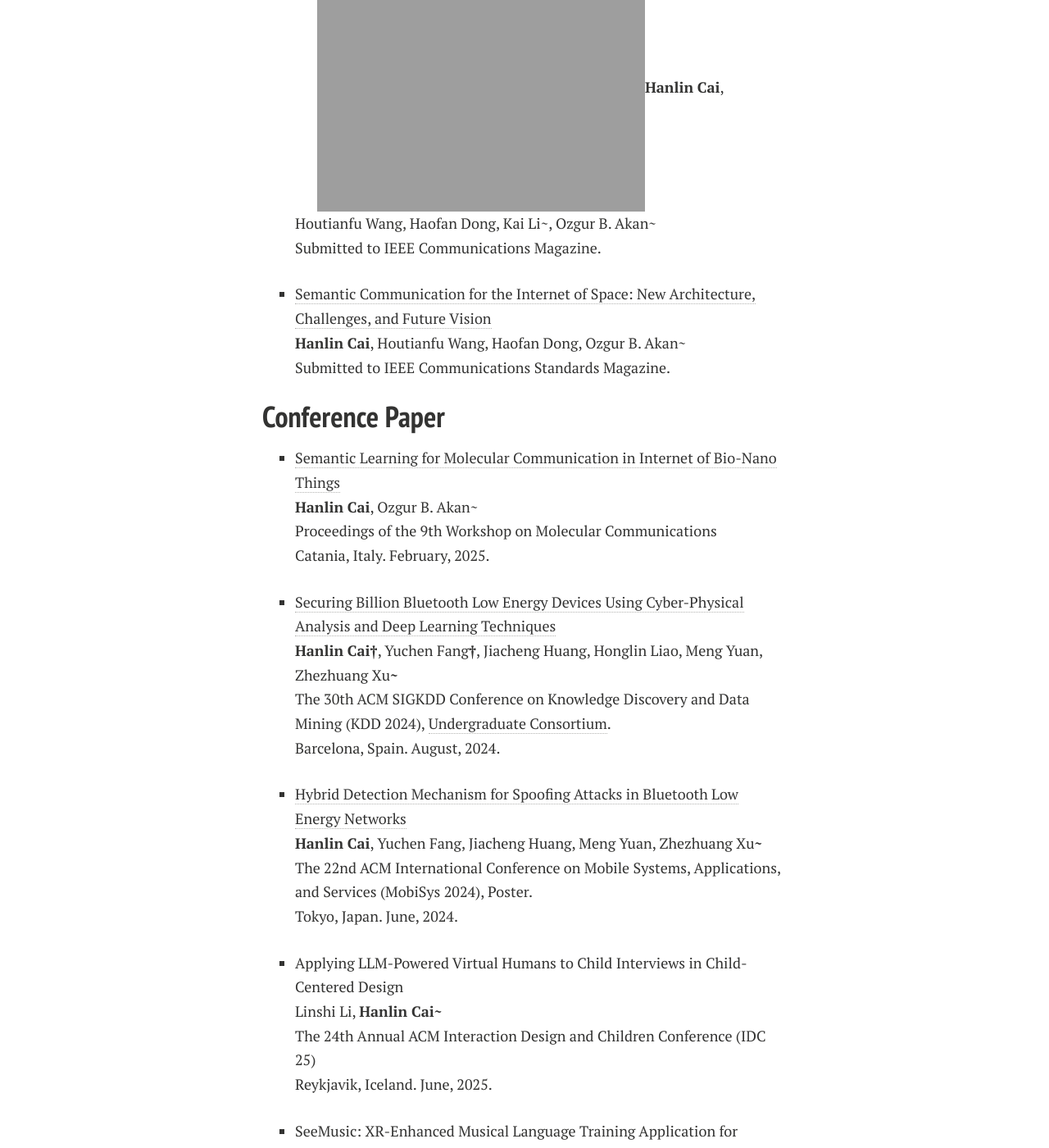
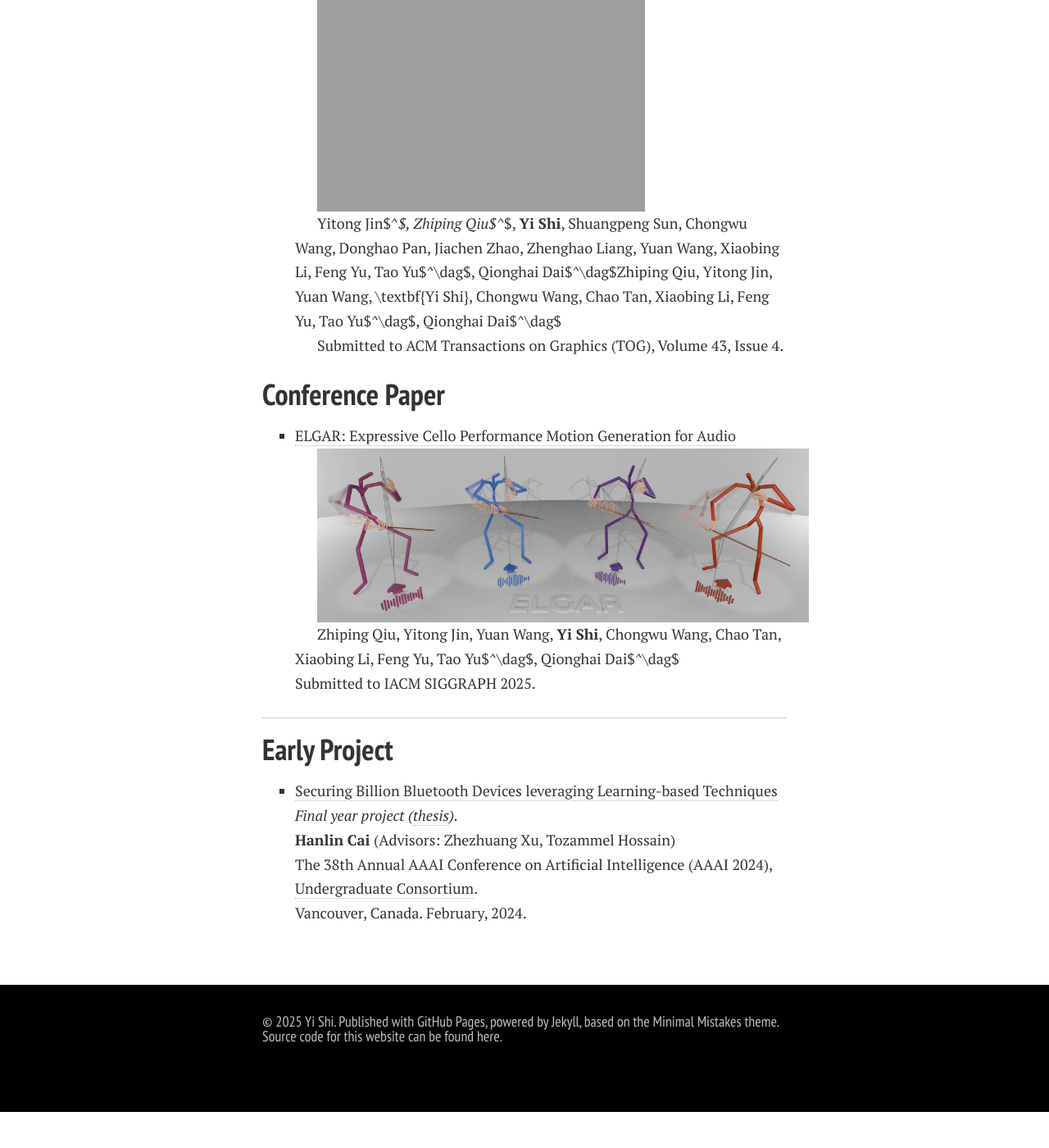
Before and after one commit to shiyi099/Billion.github.io, a Jekyll site: the page built from publications.md, in a window 1280 px wide and 1400 px high, scrolled down 338 px. Shown: the whole window at 82% size. Built offline with Jekyll 4.4.1, drawn with Linux system fonts in a browser that asks for light colours; nearby versions of some CDN libraries; comment, search, counter and statistics services are not loaded; a style sheet for code colours, icons or effects is not loaded; after the commit the page ends 1694 px from its top, so only the background shows below that; some of the changed text lies outside the part shown.

Commit message:
Update publications.md

```diff
--- a/publications.md
+++ b/publications.md
@@ -8,44 +8,24 @@ title: Publications
 
 ## Journal Paper
 
-- [Audio Matters Too! Enhancing Markerless Motion Capture with Audio Signals for String Performance Capture](https://arxiv.org/abs/2507.01694)<br>
+- [Audio Matters Too! Enhancing Markerless Motion Capture with Audio Signals for String Performance Capture](https://dl.acm.org/doi/abs/10.1145/3658235)<br>
 
-  <img title="" src="https://shiyi099.github.io/Billion.github.io/images/pubilcations/SPD.jpg" alt="" data-align="inline">**Hanlin Cai**, Houtianfu Wang, Haofan Dong, Kai Li~, Ozgur B. Akan~<br>Submitted to IEEE Communications Magazine.<br>
+  <img title="" src="https://shiyi099.github.io/Billion.github.io/images/publications/SPD.jpg" alt="" data-align="inline">
 
-- [Semantic Communication for the Internet of Space: New Architecture, Challenges, and Future Vision](https://arxiv.org/abs/2503.23446)<br>**Hanlin Cai**, Houtianfu Wang, Haofan Dong, Ozgur B. Akan~<br>Submitted to IEEE Communications Standards Magazine.<br>
+  Yitong Jin$^*$, Zhiping Qiu$^*$, **Yi Shi**, Shuangpeng Sun, Chongwu Wang, Donghao Pan, Jiachen Zhao, Zhenghao Liang, Yuan Wang, Xiaobing Li, Feng Yu, Tao Yu$^\dag$, Qionghai Dai$^\dag$Zhiping Qiu, Yitong Jin, Yuan Wang, \textbf{Yi Shi}, Chongwu Wang, Chao Tan, Xiaobing Li, Feng Yu, Tao Yu$^\dag$, Qionghai Dai$^\dag$<br>
+
+  Submitted to ACM Transactions on Graphics (TOG), Volume 43, Issue 4.<br>
 
 ## Conference Paper
 
-- [Semantic Learning for Molecular Communication in Internet of Bio-Nano Things](https://arxiv.org/abs/2502.08426)<br>**Hanlin Cai**, Ozgur B. Akan~<br>Proceedings of the 9th Workshop on Molecular Communications<br>Catania, Italy. February, 2025.<br>
+- [ELGAR:  Expressive Cello Performance Motion Generation for Audio](https://dl.acm.org/doi/10.1145/3721238.3730756)
 
-- [Securing Billion Bluetooth Low Energy Devices Using Cyber-Physical Analysis and Deep Learning Techniques](https://www.researchgate.net/publication/384046364/)<br>**Hanlin Cai†**, Yuchen Fang**†**, Jiacheng Huang, Honglin Liao, Meng Yuan, Zhezhuang Xu**~**<br>The 30th ACM SIGKDD Conference on Knowledge Discovery and Data Mining (KDD 2024), [Undergraduate Consortium](https://kdd2024.kdd.org/undergraduate-consortium/).<br>Barcelona, Spain. August, 2024.<br>
+  ![](https://shiyi099.github.io/Billion.github.io/images/publications/ELGAR.jpg)
 
-- [Hybrid Detection Mechanism for Spoofing Attacks in Bluetooth Low Energy Networks](https://dl.acm.org/doi/abs/10.1145/3643832.3661434)<br>**Hanlin Cai**, Yuchen Fang, Jiacheng Huang, Meng Yuan, Zhezhuang Xu**~**<br>The 22nd ACM International Conference on Mobile Systems, Applications, and Services (MobiSys 2024), Poster.<br>Tokyo, Japan. June, 2024.<br>
-
-- Applying LLM-Powered Virtual Humans to Child Interviews in Child-Centered Design<br>Linshi Li, **Hanlin Cai~**<br>The 24th Annual ACM Interaction Design and Children Conference (IDC 25)<br>Reykjavik, Iceland. June, 2025.<br>
-
-- SeeMusic: XR-Enhanced Musical Language Training Application for Hearing-impaired Children<br>Linshi Li, Xianjinghua Chen, Yutian Qin and **Hanlin Cai~**<br>The 14th IEEE International Conference on Educational and Information Technology (ICEIT 2025).<br>Guangzhou, China. March, 2025.<br><br>
+  Zhiping Qiu, Yitong Jin, Yuan Wang, **Yi Shi**, Chongwu Wang, Chao Tan, Xiaobing Li, Feng Yu, Tao Yu$^\dag$, Qionghai Dai$^\dag$<br>Submitted to IACM SIGGRAPH 2025.<br>
 
 ---
 
 ## Early Project
 
 - [Securing Billion Bluetooth Devices leveraging Learning-based Techniques](https://ojs.aaai.org/index.php/AAAI/article/view/30544)<br>*Final year project ([thesis](https://caihanlin.com/mypaper/thesis/UG-thesis.pdf)).*<br>**Hanlin Cai** (Advisors: Zhezhuang Xu, Tozammel Hossain)<br>The 38th Annual AAAI Conference on Artificial Intelligence (AAAI 2024), [Undergraduate Consortium](https://aaai.org/aaai-24-conference/undergraduate-consortium-program/).<br>Vancouver, Canada. February, 2024.<br>
-
-- Optimizing Traffic Sign Detection System Using Deep Residual Neural Networks Combined with Analytic Hierarchy Process Model<br>*Junior-year course design.*<br>**Hanlin Cai**, Zheng Li, Jiaqi Hu, Wei Hong Lim, Sew Sun Tiang, Mastaneh Mokayef, Chin Hong Wong<br>The 28th International Conference on Artificial Life and Robotics.<br>Beppu, Japan. February, 2023.<br>Recommended for expanding publication in the Journal of Advances in Artificial Life Robotics (EI Compendex).
-
-  <br>
-
----
-
-## Degree Thesis
-
-- Semantic Communicaiton for the Internet of Everything: From Molecules to Universe<br>Hanlin Cai (Advisor: Ozgur B. Akan).
-
-- [Hybrid Detection Mechanism for Spoofing Attacks in Bluetooth Low Energy Networks](https://caihanlin.com/mypaper/thesis/UG-thesis.pdf)<br>**Hanlin Cai** (Advisor: Zhezhuang Xu). **Best Bachelor Thesis Award** (Top 1/300).<br>Proposal paper has been accepted by AAAI 2024<br>Expect to submit a long paper to ACM SIGKDD 2024.
-
-- [Industrial Inspection System based on Intelligent IoT and Bionic Quadruped Robot](https://caihanlin.com/mypaper/thesis/IP-report.pdf)<br>**Hanlin Cai** (Advisor: Zhezhuang Xu, Yuxiong Xia). Junior-year Intern Program.<br>Industrial Placement at China HUADING Tech.<br>
-
-  <br>
-
-<br>
```
